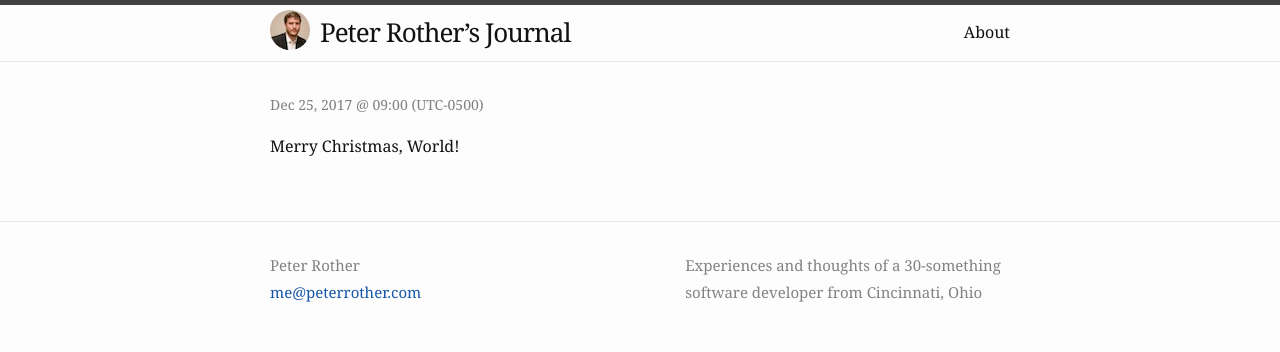
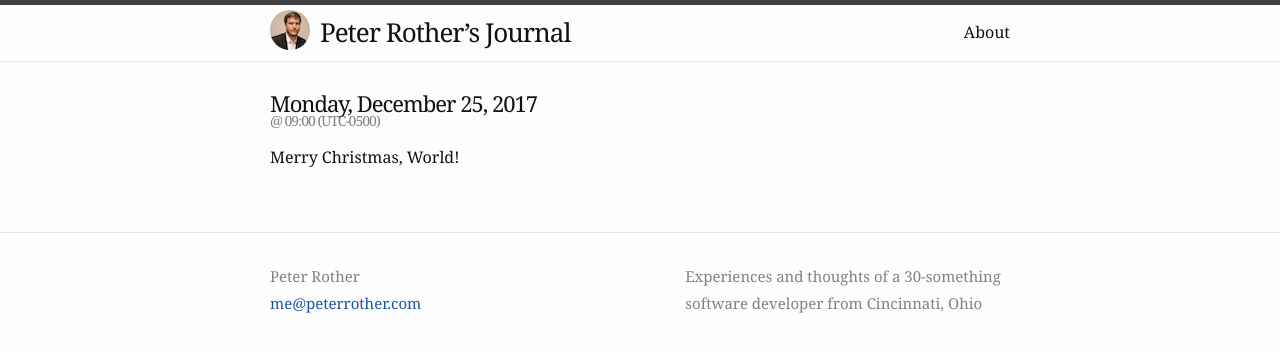
Before and after one commit to peterrother/peterrother.github.io, a Jekyll site: the page built from _posts/2017-12-25-micropost-2.md, in a window 1280 px wide. Shown: the top 352 px of the page. Built offline with Jekyll 4.4.1, drawn with Linux system fonts in a browser that asks for light colours.

Commit message:
Update layouts to better record journal days

```diff
--- a/_layouts/post.html
+++ b/_layouts/post.html
@@ -4,12 +4,29 @@ layout: default
 <article class="post" itemscope itemtype="http://schema.org/BlogPosting">
 
   <header class="post-header">
-    <h1 class="post-title" itemprop="name headline">{{ page.title | escape }}</h1>
+    <h1 class="post-title" itemprop="name headline">
+      {% if content.size <= 280 %}
+        <time datetime="{{ post.date | date_to_xmlschema }}">
+  				{{ page.date | date: "%A, %B %e, %Y"}}
+  			</time>
+      {% endif %}
+
+      {% if content.size > 280 %}
+        {{ page.title | escape }}</h1>
+      {% endif %}
     <p class="post-meta">
-      <time datetime="{{ page.date | date_to_xmlschema }}" itemprop="datePublished">
-        {% assign date_format = site.minima.date_format | default: "%b %-d, %Y @ %H:%M (UTC%z)" %}
-        {{ page.date | date: date_format }}
-      </time>
+      {% if content.size <= 280 %}
+        <time datetime="{{ page.date | date_to_xmlschema }}" itemprop="datePublished">
+          {{ page.date | date: "@ %H:%M (UTC%z)" }}
+        </time>
+      {% endif %}
+
+      {% if content.size > 280 %}
+        <time datetime="{{ page.date | date_to_xmlschema }}" itemprop="datePublished">
+          {% assign date_format = site.minima.date_format | default: "%b %-d, %Y @ %H:%M (UTC%z)" %}
+          {{ page.date | date: date_format }}
+        </time>
+      {% endif %}
       {% if page.author %}
         • <span itemprop="author" itemscope itemtype="http://schema.org/Person"><span itemprop="name">{{ page.author }}</span></span>
       {% endif %}</p>
```
Also changed, not shown: _includes/post_detail.html (+9 -1 lines).
